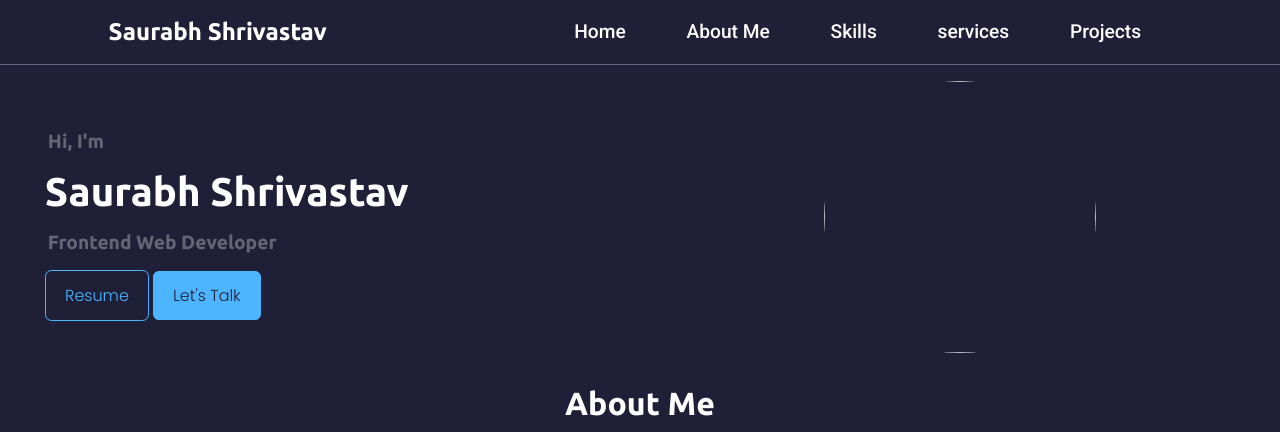
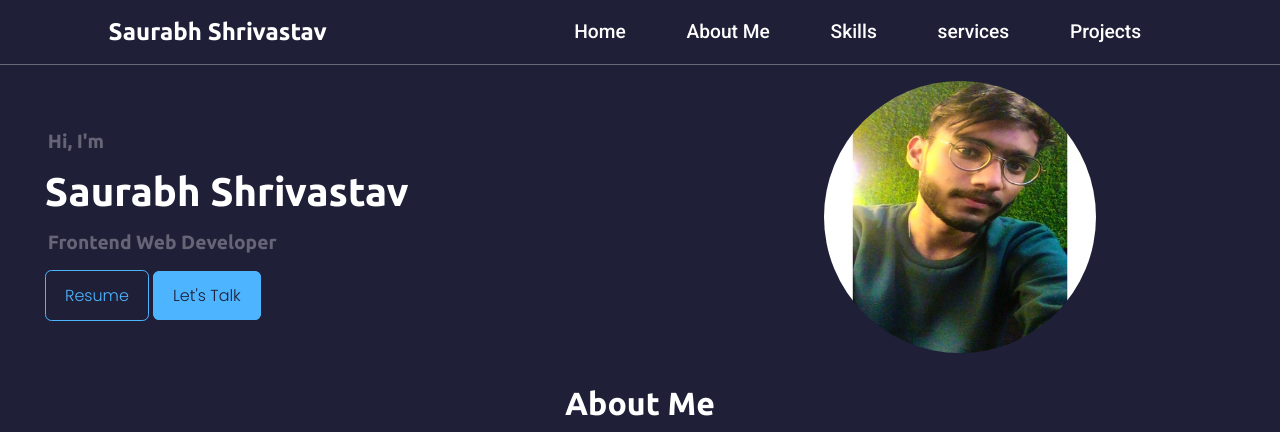
Before and after one commit to iamsaurabh27/portfolio-sample, a plain HTML site: page index.html in a window 1280 px wide. Shown: the top 432 px of the page. Drawn offline with Linux system fonts and the light colour scheme; files whose address does not match are found by name.

Commit message:
Update index.html

```diff
--- a/index.html
+++ b/index.html
@@ -67,7 +67,7 @@
         <div class="home-right flex s-center items-center">
             <div class="circle flex s-center items-center" id="mainImage">
                 <!-- Here in src replace the given link with your image link -->
-                <img src="./images/D02BA9DC-A768-4024-95C8-343A193EC22E.jpg" alt="">
+                <img src="./D02BA9DC-A768-4024-95C8-343A193EC22E.jpg" alt="">
             </div>
 
         </div>
```
